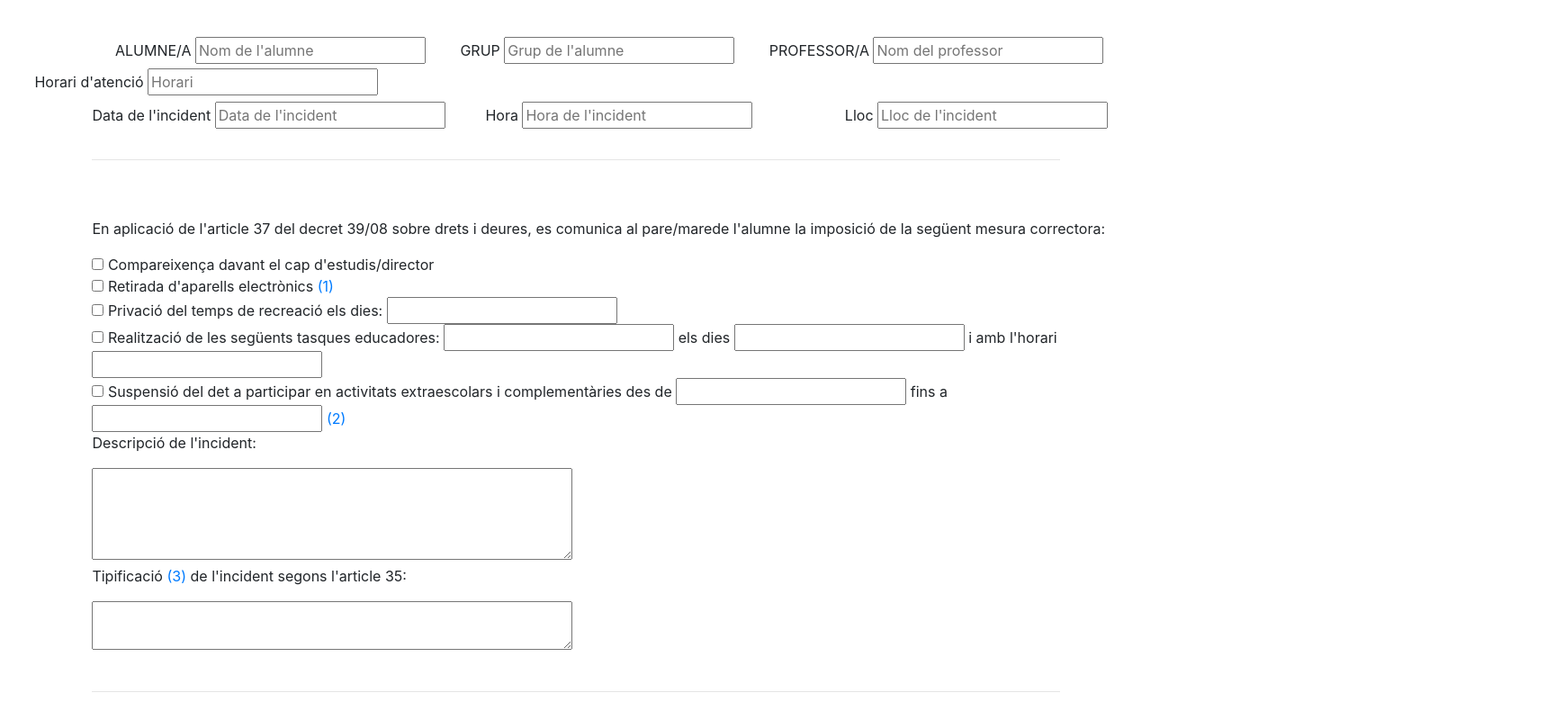
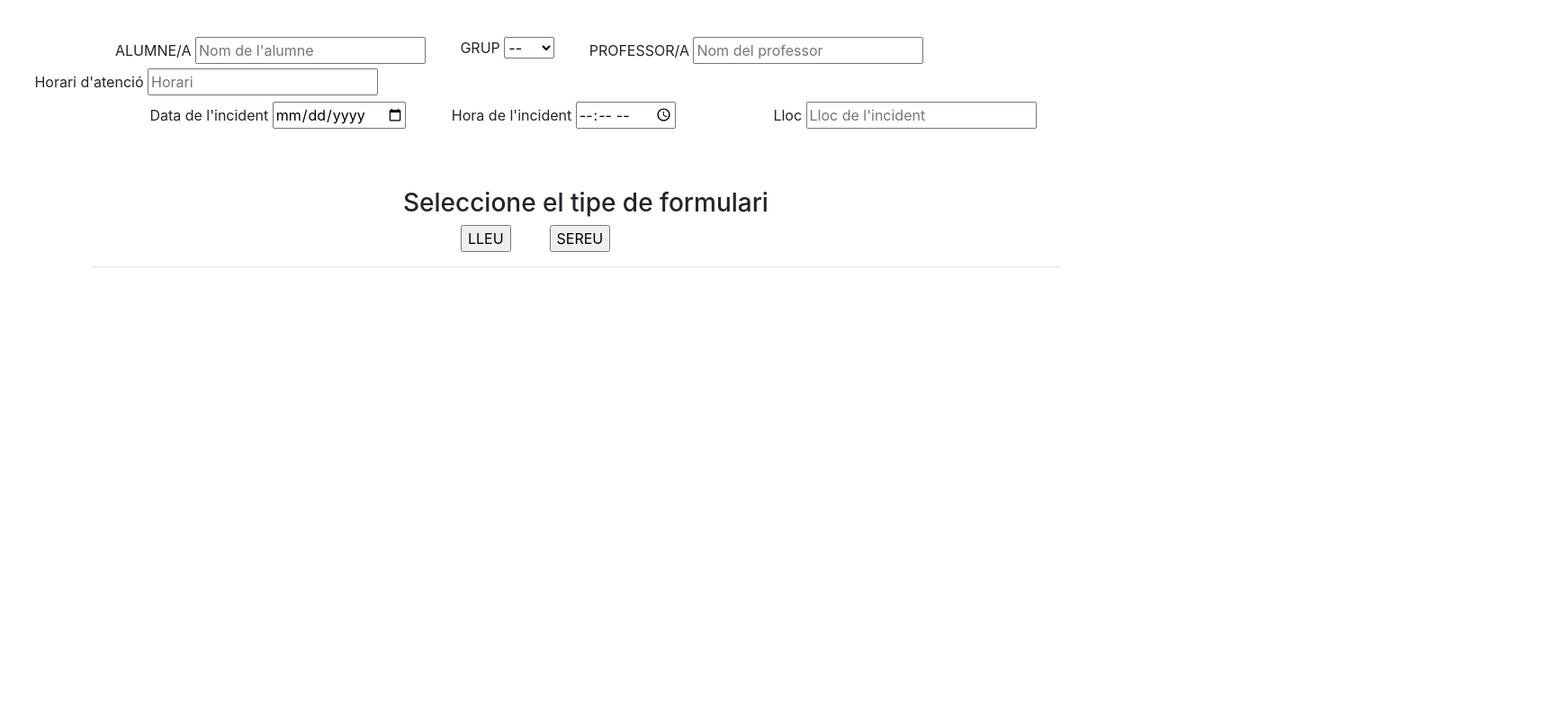
Before and after one commit to JosueM97/DIW, a plain HTML site: page UD01_Tarea_Proyecto_Convivencia_Formulario/formularioSenia.html in a window 1280 px wide. Shown: the part 121-911 px from the top of the page at 90% size, 1728 px wide, since content can reach past the window. Drawn offline with nearby package versions, Linux system fonts and the light colour scheme.

Commit message:
Botones lleu sereu

```diff
--- a/UD01_Tarea_Proyecto_Convivencia_Formulario/formularioSenia.css
+++ b/UD01_Tarea_Proyecto_Convivencia_Formulario/formularioSenia.css
@@ -5,7 +5,7 @@
 
 h2{
     padding-top: 2%;
-    margin-left: 30%;
+    margin-left: 34%;
 }
 
 form{
@@ -42,31 +42,31 @@ text-align: center;
 
 #alumne{
     float: left;
-    margin-left: 10%
+    margin-left: 10%;
 }
 #grup{
     float: left;
-    margin-left: 3%
+    margin-left: 3%;
 }
 #professor{
     float: left;
-    margin-left: 3%
+    margin-left: 3%;
 }
 #horari{
     float: left;
-    margin-left: 3%
+    margin-left: 3%;
 }
 #data{
     float: left;
-    margin-left: 8%;
+    margin-left: 13%;
 }
 #hora{
     float: left;
-    margin-left: 3.5%;
+    margin-left: 4%;
 }
 #lloc{
     float: left;
-    margin-left: 8%;
+    margin-left: 8.5%;
 }
 .mesura{
     margin-left: 8%;
@@ -82,3 +82,26 @@ hr{
     margin-right: 8%;
     margin-bottom: 2%;
 }
+
+#enviar{
+    margin-left: 50%;
+}
+
+
+#tipoFormulario{
+    position: relative;
+    left: 35%;
+}
+
+#lleu{
+    position: relative;
+    left: 40%;
+}
+#sereu{
+    position: relative;
+    left: 43%;
+}
+
+#formulario1{
+    visibility: hidden;
+}
--- a/UD01_Tarea_Proyecto_Convivencia_Formulario/formularioSenia.html
+++ b/UD01_Tarea_Proyecto_Convivencia_Formulario/formularioSenia.html
@@ -8,7 +8,7 @@
         <script src="https://code.jquery.com/jquery-3.3.1.slim.min.js" integrity="sha384-q8i/X+965DzO0rT7abK41JStQIAqVgRVzpbzo5smXKp4YfRvH+8abtTE1Pi6jizo" crossorigin="anonymous"></script>
         <script src="https://cdnjs.cloudflare.com/ajax/libs/popper.js/1.14.3/umd/popper.min.js" integrity="sha384-ZMP7rVo3mIykV+2+9J3UJ46jBk0WLaUAdn689aCwoqbBJiSnjAK/l8WvCWPIPm49" crossorigin="anonymous"></script>
         <script src="https://stackpath.bootstrapcdn.com/bootstrap/4.1.3/js/bootstrap.min.js" integrity="sha384-ChfqqxuZUCnJSK3+MXmPNIyE6ZbWh2IMqE241rYiqJxyMiZ6OW/JmZQ5stwEULTy" crossorigin="anonymous"></script>
-
+        <script src="formularioSenia.js"></script>
         <link rel="stylesheet" href="formularioSenia.css">
 
     </head>
@@ -17,10 +17,10 @@
             <img id="conselleria" src="conselleria.jpg">
 
             <img id="senia" src="lasenia.png">
-            <h2 id="arriba">COMUNICACIÓ DE MESURES CORRECTORES</h2>
+            <h2 id="arriba">FORMULARI D'INCIDÈNCIES</h2>
             <br/>
             <br/>
-            <form>
+            <form onsubmit="return onSubmit(this)" >
 
                 <div id="alumne">
                 <label>ALUMNE/A</label>
@@ -31,11 +31,21 @@
                 <div id="grup">
                 <label>GRUP</label>
 
-                <input placeholder="Grup de l'alumne" pattern="[a-zA-Z0-9 ]{4,255}">
+                <select type="0">
+                    <option value="0">--</option>
+                    <option value="1">E-11</option>
+                    <option value="1">E-12</option>
+                    <option value="1">E-13</option>
+                    <option value="1">E-14</option>
+                    <option value="1">E-15</option>
+
+
+                 </select>
                 </div>
 
                 <div id="professor">
                 <label>PROFESSOR/A</label>
+
 
                 <input placeholder="Nom del professor" pattern="[a-zA-Z ]{4,255}">
                 </div>
@@ -53,13 +63,13 @@
                 <div id="data">
                 <label>Data de l'incident</label>
 
-                <input placeholder="Data de l'incident" pattern="[a-zA-Z0-9: ]{4,255}">
+                <input type="date" pattern="[a-zA-Z0-9: ]{4,255}">
                 </div>
 
                 <div id="hora">
-                <label>Hora</label>
+                <label>Hora de l'incident</label>
 
-                <input placeholder="Hora de l'incident" pattern="[a-zA-Z0-9: ]{4,255}">
+                <input type="time"  pattern="[a-zA-Z0-9: ]{4,255}">
                 </div>
 
                 <div id="lloc">
@@ -67,21 +77,36 @@
 
                 <input placeholder="Lloc de l'incident" pattern="[a-zA-Z0-9: ]{4,255}">
                 </div>
-
+            </form>
                 <br/>
                 <br/>
+                <br/>
+                <br/>
+                <h3 id="tipoFormulario">Seleccione el tipe de formulari</h3>
+                <input id="lleu" type="button" value="LLEU" onclick="mostrarLleu()">
+                <input id="sereu" type="button" value="SEREU" onclick="ocultarLleu()">
                 <hr/>
                 <br/>
                 <br/>
+
+            <div id="formulario1">
                 <div class="mesura">
                 <p> En aplicació de l'article 37 del decret 39/08 sobre drets i deures, es comunica al pare/marede l'alumne la imposició de la següent mesura correctora:</p>
 
-                <input type="checkbox"> Compareixença davant el cap d'estudis/director <br/>
-                <input type="checkbox"> Retirada d'aparells electrònics <a href="#uno">(1)</a> <br/>
-                <input type="checkbox"> Privació del temps de recreació els dies: <input type="text"><br/>
-                <input type="checkbox"> Realització de les següents tasques educadores: <input type="text"> els dies <input type="text"> i amb l'horari <input type="text"><br/>
-                <input type="checkbox"> Suspensió del det a participar en activitats extraescolars i complementàries des de <input type="text">
-                fins a <input type="text"> <a href="#dos">(2)</a> <br/>
+                <input type="checkbox"> Compareixença davant el cap d'estudis/director <br/><br/>
+                <input type="checkbox"> Retirada d'aparells electrònics <a href="#uno">(1)</a> <br/><br/>
+                <input type="checkbox"> Privació del temps de recreació els dies: <input type="text"><br/><br/>
+
+                <input type="checkbox"> Realització de les següents tasques educadores:
+                <select value="0">
+                        <option value="0">--</option>
+                        <option value="1">Limpiar</option>
+                        <option value="2">Fregar</option>
+                        <option value="3">Barrer</option>
+                     </select>
+                 els dies <input type="text"> i amb l'horari <input type="text"><br/><br/>
+                <input type="checkbox"> Suspensió del det a participar en activitats extraescolars i complementàries des de <input type="date">
+                fins a <input type="date"> <a href="#dos">(2)</a> <br/>
 
                 <p>Descripció de l'incident:</p>
                 <textarea rows="4" cols="50"></textarea>
@@ -90,6 +115,9 @@
                 <p>Tipificació <a href="#tres">(3)</a> de l'incident segons l'article 35:</p>
                 <textarea rows="2" cols="50"></textarea>
                 </div>
+
+                <br/>
+                <button id="enviar" type="submit">Enviar</button>
 
                 <br/>
                 <hr/>
@@ -122,7 +150,15 @@
                </ol>
                </div>
                <a id="subir" href="#arriba">Pujar</a>
+            </div>
             </form>
+
         </div>
+
+        <script>
+            $(function () {
+            $("#data").datepicker();
+            });
+            </script>
     </body>
 </html>
--- /dev/null
+++ b/UD01_Tarea_Proyecto_Convivencia_Formulario/formularioSenia.js
@@ -0,0 +1,17 @@
+function onSubmit( form ){
+
+    var data = JSON.stringify( $(form).serializeArray() ); //  <-----------
+    console.log( data );
+    return false; //don't submit
+  }
+
+
+  function mostrarLleu(){
+
+    document.getElementById("formulario1").style.visibility="visible";
+
+  }
+
+  function ocultarLleu(){
+    document.getElementById("formulario1").style.visibility="hidden";
+  }
```
